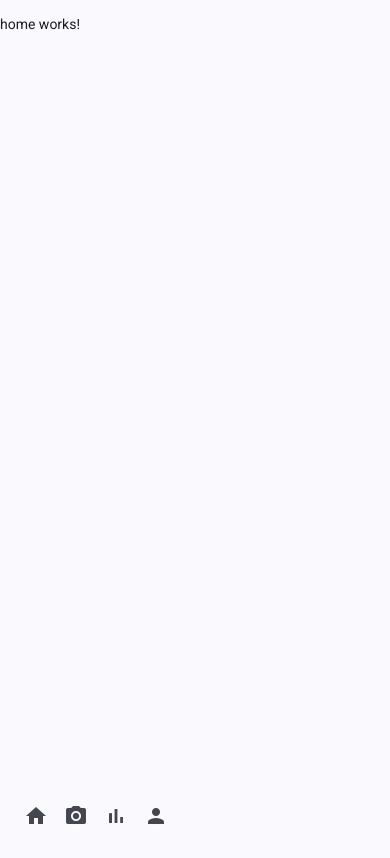
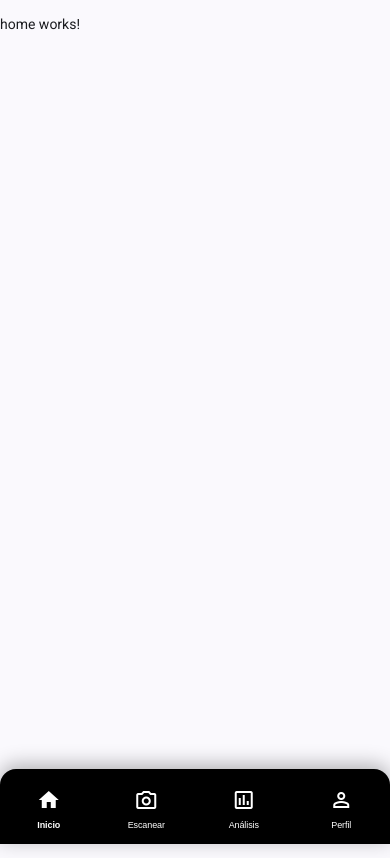
Before and after one commit to MoneyMind-Project/MoneyMind-Frontend, an Angular app: page /home in a window 390 px wide. Both pictures are taken after typing "name@example.com", "Sample123" into the empty fields and a click on the button "Login". Built offline with nearby package versions, Linux system fonts and the light colour scheme.

Commit message:
appbar navigation route active mobile navbar

```diff
--- a/src/app/shared/components/app-navbar/app-navbar.css
+++ b/src/app/shared/components/app-navbar/app-navbar.css
@@ -1,19 +1,165 @@
+/* Desktop Toolbar */
 .desktop-toolbar {
   display: flex;
+  box-shadow: 0 2px 4px rgba(0, 0, 0, 0.1);
+  z-index: 1000;
 }
 
+.brand-name {
+  font-family: 'Poppins', sans-serif;
+  font-weight: 600;
+  font-size: 1.5rem;
+  letter-spacing: -0.5px;
+}
+
+.spacer {
+  flex: 1 1 auto;
+}
+
+/* Desktop Active State */
+.desktop-toolbar .active-desktop {
+  background-color: rgba(255, 255, 255, 0.15);
+  font-weight: 600;
+}
+
+/* Mobile Bottom Navigation - COMPLETAMENTE NUEVO */
 .mobile-toolbar {
   display: none;
   position: fixed;
   bottom: 0;
+  left: 0;
   width: 100%;
+  height: 80px;
+  background-color: #000000 !important;
+  border-radius: 20px 20px 0 0;
+  box-shadow: 0 -4px 20px rgba(0, 0, 0, 0.3);
+  z-index: 1000;
+  padding: 12px 0 8px 0;
 }
 
+/* Override Material Toolbar Background */
+.mobile-toolbar.mat-toolbar {
+  background-color: #000000 !important;
+  color: #ffffff !important;
+}
+
+/* Navigation Items Container */
+.mobile-toolbar {
+  justify-content: space-around !important;
+  align-items: center !important;
+}
+
+/* Navigation Items */
+.mobile-toolbar .nav-item {
+  display: flex !important;
+  flex-direction: column !important;
+  align-items: center !important;
+  justify-content: center !important;
+  flex: 1 !important;
+  height: 60px !important;
+  padding: 6px 4px !important;
+  margin: 0 !important;
+  background: transparent !important;
+  border: none !important;
+  border-radius: 0 !important;
+  color: #ffffff !important;
+  min-width: unset !important;
+  box-shadow: none !important;
+}
+
+/* Override Material Button Styles */
+.mobile-toolbar .nav-item.mat-mdc-button {
+  background-color: transparent !important;
+  color: #ffffff !important;
+}
+
+.mobile-toolbar .nav-item:hover {
+  background-color: rgba(255, 255, 255, 0.1) !important;
+}
+
+/* Icons */
+.mobile-toolbar .nav-item mat-icon {
+  font-size: 24px !important;
+  width: 24px !important;
+  height: 24px !important;
+  margin-bottom: 4px !important;
+  color: #ffffff !important;
+  font-variation-settings: 'FILL' 0, 'wght' 400, 'GRAD' 0, 'opsz' 24;
+}
+
+/* Labels */
+.mobile-toolbar .nav-label {
+  font-family: 'Poppins', sans-serif !important;
+  font-size: 10px !important;
+  font-weight: 500 !important;
+  line-height: 1 !important;
+  color: #ffffff !important;
+  text-transform: none !important;
+  letter-spacing: -0.1px !important;
+  margin: 0 !important;
+  display: block !important;
+  text-align: center !important;
+}
+
+/* Active State - Bold/Filled */
+.mobile-toolbar .active-mobile mat-icon {
+  font-variation-settings: 'FILL' 1, 'wght' 600, 'GRAD' 0, 'opsz' 24 !important;
+  color: #ffffff !important;
+}
+
+.mobile-toolbar .active-mobile .nav-label {
+  font-weight: 700 !important;
+  color: #ffffff !important;
+}
+
+/* Inactive State - Outline */
+.mobile-toolbar .nav-item:not(.active-mobile) mat-icon {
+  font-variation-settings: 'FILL' 0, 'wght' 400, 'GRAD' 0, 'opsz' 24 !important;
+}
+
+/* Responsive Design */
 @media (max-width: 768px) {
   .desktop-toolbar {
     display: none;
   }
+
   .mobile-toolbar {
-    display: flex;
+    display: flex !important;
+  }
+
+  /* Add bottom padding to main content to prevent overlap */
+  .main-content {
+    padding-bottom: 90px;
   }
 }
+
+/* Smaller screens */
+@media (max-width: 480px) {
+  .mobile-toolbar {
+    height: 75px;
+    border-radius: 16px 16px 0 0;
+  }
+
+  .mobile-toolbar .nav-item {
+    height: 55px !important;
+  }
+
+  .mobile-toolbar .nav-label {
+    font-size: 9px !important;
+  }
+}
+
+/* Larger mobile screens */
+@media (min-width: 481px) and (max-width: 768px) {
+  .mobile-toolbar {
+    height: 85px;
+  }
+
+  .mobile-toolbar .nav-item {
+    height: 65px !important;
+  }
+
+  .mobile-toolbar .nav-label {
+    font-size: 11px !important;
+  }
+}
--- a/src/app/shared/components/app-navbar/app-navbar.html
+++ b/src/app/shared/components/app-navbar/app-navbar.html
@@ -1,25 +1,33 @@
+<!-- Desktop Toolbar -->
 <mat-toolbar color="primary" class="desktop-toolbar">
-  <span>MoneyMind</span>
+  <span class="brand-name">MoneyMind</span>
   <span class="spacer"></span>
 
-  <button mat-button routerLink="/home">Inicio</button>
-  <button mat-button routerLink="/scan">Escanear</button>
-  <button mat-button routerLink="/dashboard">Análisis</button>
-  <button mat-button routerLink="/profile">Perfil</button>
+  <button mat-button routerLink="/home" routerLinkActive="active-desktop">Inicio</button>
+  <button mat-button routerLink="/scan" routerLinkActive="active-desktop">Escanear</button>
+  <button mat-button routerLink="/dashboard" routerLinkActive="active-desktop">Análisis</button>
+  <button mat-button routerLink="/profile" routerLinkActive="active-desktop">Perfil</button>
 </mat-toolbar>
 
+<!-- Mobile Bottom Navigation -->
+<mat-toolbar class="mobile-toolbar">
+  <button mat-button class="nav-item" routerLink="/home" routerLinkActive="active-mobile" #homeLink="routerLinkActive">
+    <span [ngClass]="homeLink.isActive ? 'material-icons' : 'material-symbols-outlined'">home</span>
+    <span class="nav-label">Inicio</span>
+  </button>
 
-<mat-toolbar color="primary" class="mobile-toolbar" fxLayout="row" fxLayoutAlign="space-around center">
-  <button mat-icon-button routerLink="/home">
-    <mat-icon>home</mat-icon>
+  <button mat-button class="nav-item" routerLink="/scan" routerLinkActive="active-mobile" #scanLink="routerLinkActive">
+    <span [ngClass]="scanLink.isActive ? 'material-icons' : 'material-symbols-outlined'">photo_camera</span>
+    <span class="nav-label">Escanear</span>
   </button>
-  <button mat-icon-button routerLink="/scan">
-    <mat-icon>photo_camera</mat-icon>
+
+  <button mat-button class="nav-item" routerLink="/dashboard" routerLinkActive="active-mobile" #dashLink="routerLinkActive">
+    <span [ngClass]="dashLink.isActive ? 'material-icons' : 'material-symbols-outlined'">insert_chart</span>
+    <span class="nav-label">Análisis</span>
   </button>
-  <button mat-icon-button routerLink="/dashboard">
-    <mat-icon>bar_chart</mat-icon>
-  </button>
-  <button mat-icon-button routerLink="/profile">
-    <mat-icon>person</mat-icon>
+
+  <button mat-button class="nav-item" routerLink="/profile" routerLinkActive="active-mobile" #profileLink="routerLinkActive">
+    <span [ngClass]="profileLink.isActive ? 'material-icons' : 'material-symbols-outlined'">person</span>
+    <span class="nav-label">Perfil</span>
   </button>
 </mat-toolbar>
--- a/src/index.html
+++ b/src/index.html
@@ -8,6 +8,13 @@
   <link rel="icon" type="image/x-icon" href="favicon.ico">
   <link href="https://fonts.googleapis.com/css2?family=Roboto:wght@300;400;500&display=swap" rel="stylesheet">
   <link href="https://fonts.googleapis.com/icon?family=Material+Icons" rel="stylesheet">
+  <link rel="stylesheet"
+        href="https://fonts.googleapis.com/css2?family=Material+Symbols+Outlined:opsz,wght,FILL,GRAD@24,400,0,0" />
+  <link rel="stylesheet"
+        href="https://fonts.googleapis.com/css2?family=Material+Symbols+Rounded:opsz,wght,FILL,GRAD@24,400,0,0" />
+  <link rel="stylesheet"
+        href="https://fonts.googleapis.com/css2?family=Material+Symbols+Sharp:opsz,wght,FILL,GRAD@24,400,0,0" />
+
 </head>
 <body>
   <app-root></app-root>
```
Also changed, not shown: src/app/shared/components/app-navbar/app-navbar.ts (+5 -2 lines).
